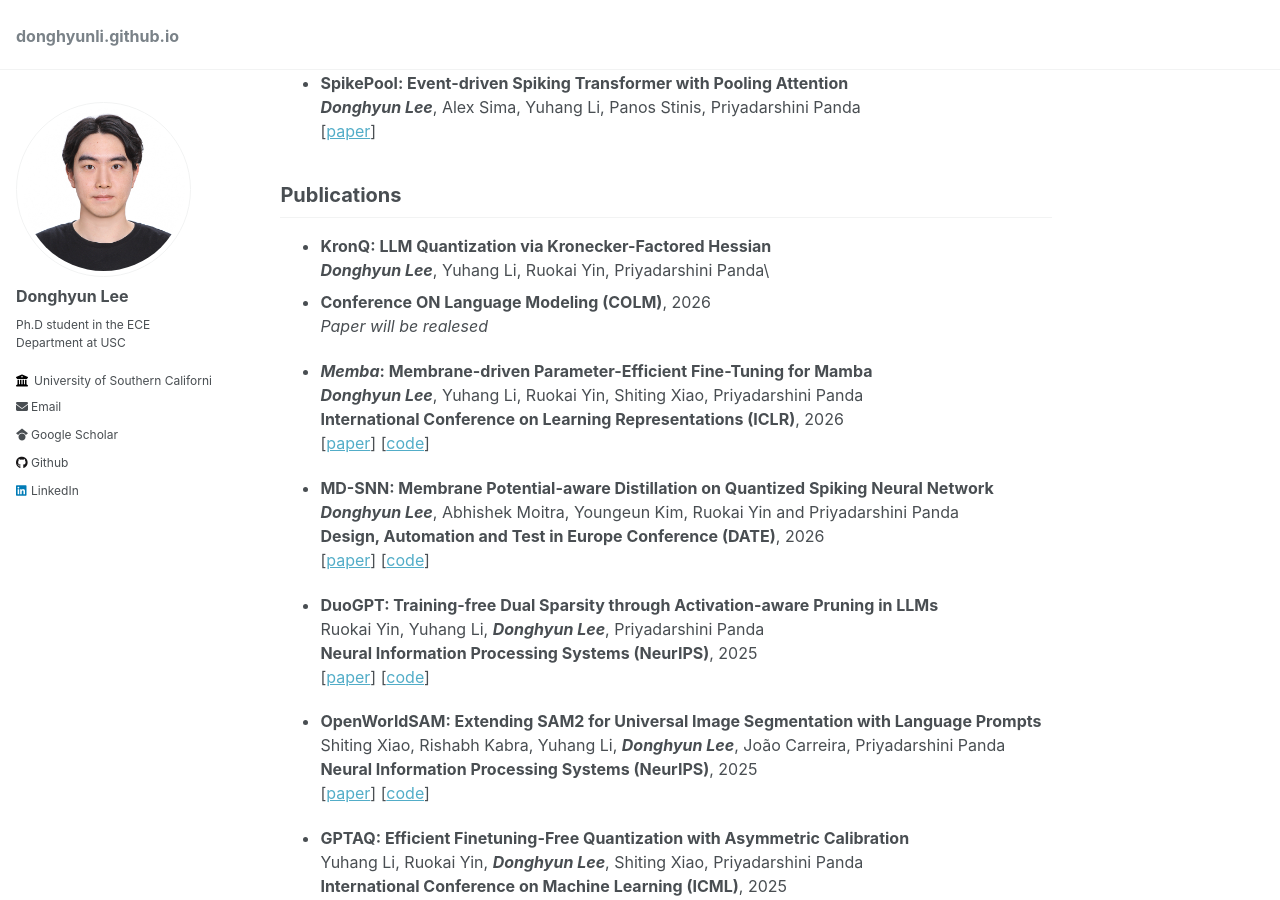
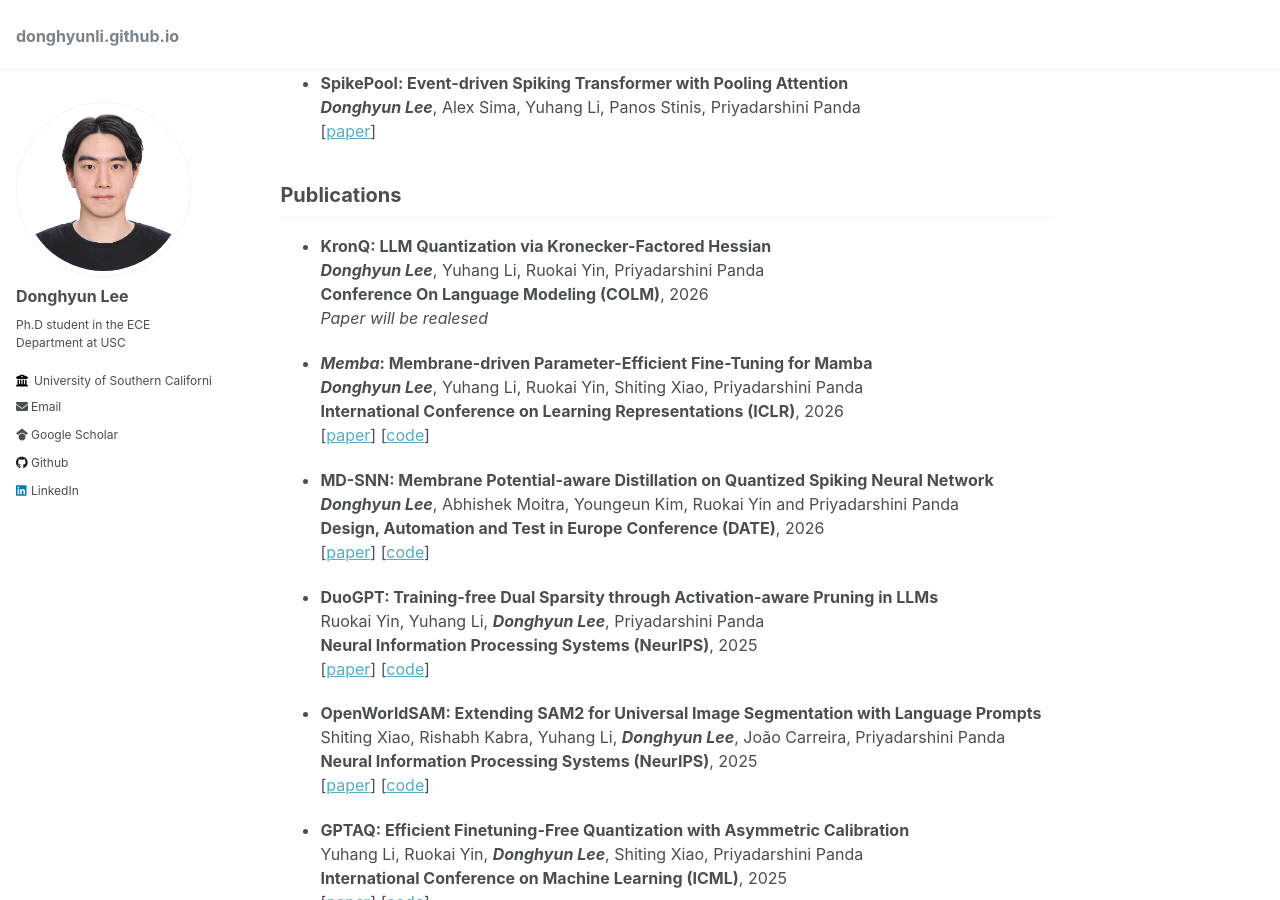
Before and after one commit to donghyunli/donghyunli.github.io, a Jekyll site: the page built from _pages/about.md, in a window 1280 px wide and 900 px high, scrolled down 1415 px. Built offline with Jekyll 4.4.1, drawn with Linux system fonts in a browser that asks for light colours; some of the changed text lies outside the part shown.

Commit message:
Paper update

```diff
--- a/_pages/about.md
+++ b/_pages/about.md
@@ -21,7 +21,7 @@ I received B.E. degree in Mechanical Engineering Department at Yonsei University
 ## News
 
 ### 2026
-- [Jul] 📖 KronQ is accepted to Conference ON Language Modeling (COLM).
+- [Jul] 📖 KronQ is accepted to Conference On Language Modeling (COLM).
 - [Jul] 📖 [OrbitQuant](https://arxiv.org/pdf/2607.02461) is now on arXiv!
 - [May] 💼 I will join [Cantina](https://cantina.com/) as a Research Intern, working with Computer Vision Research team.
 - [Jan] 📖 [One paper](https://arxiv.org/pdf/2506.18184) is accepted to 14th International Conference on Learning Representations (ICLR).
@@ -64,7 +64,7 @@ Yuhang Li, ***Donghyun Lee***, Ruokai Yin, Priyadarshini Panda\\
 ## Publications
 - **KronQ: LLM Quantization via Kronecker-Factored Hessian**\\
 ***Donghyun Lee***, Yuhang Li, Ruokai Yin, Priyadarshini Panda\\
-- **Conference ON Language Modeling (COLM)**, 2026\\
+**Conference On Language Modeling (COLM)**, 2026\\
 *Paper will be realesed*
 
 - ***Memba*: Membrane-driven Parameter-Efficient Fine-Tuning for Mamba**\\
```
